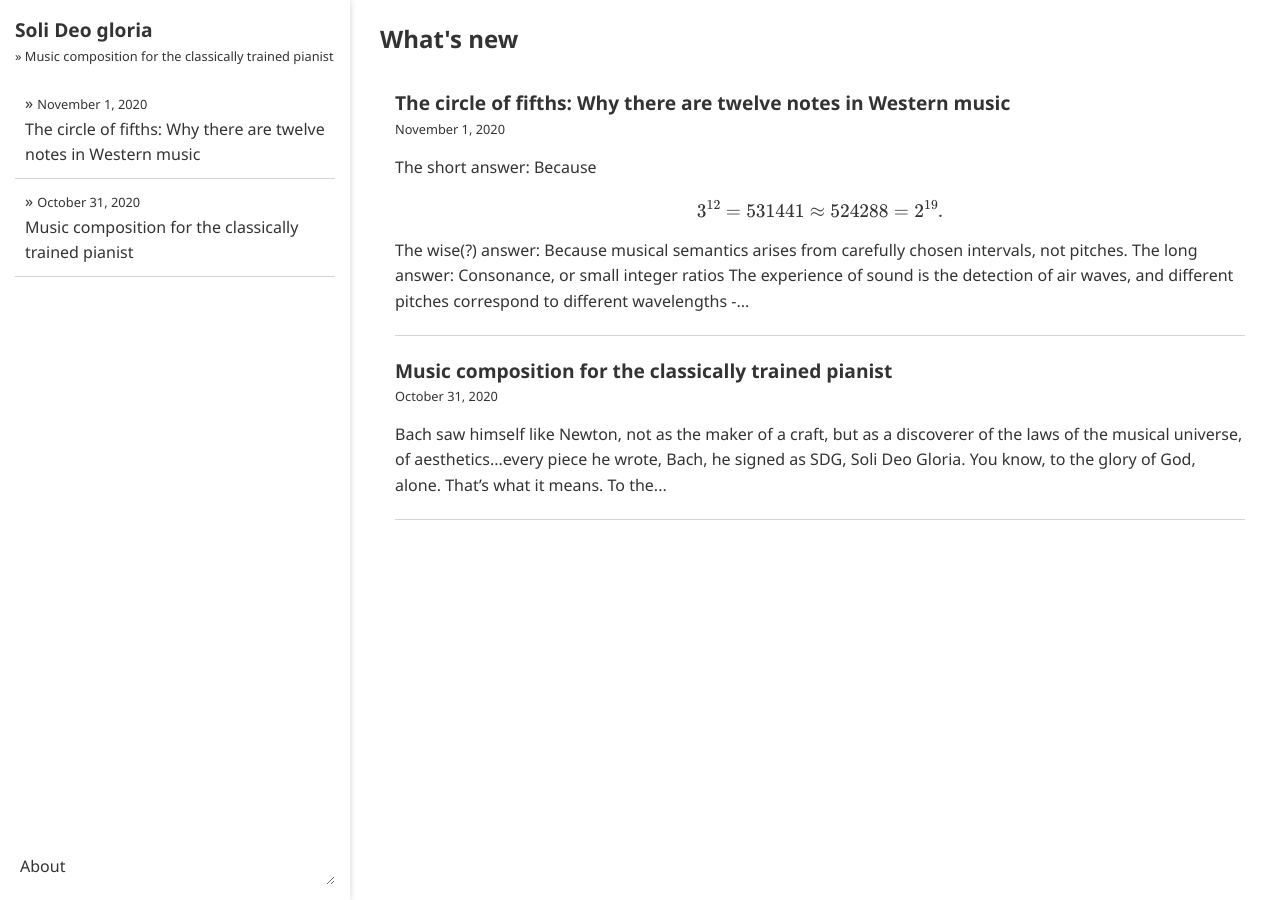
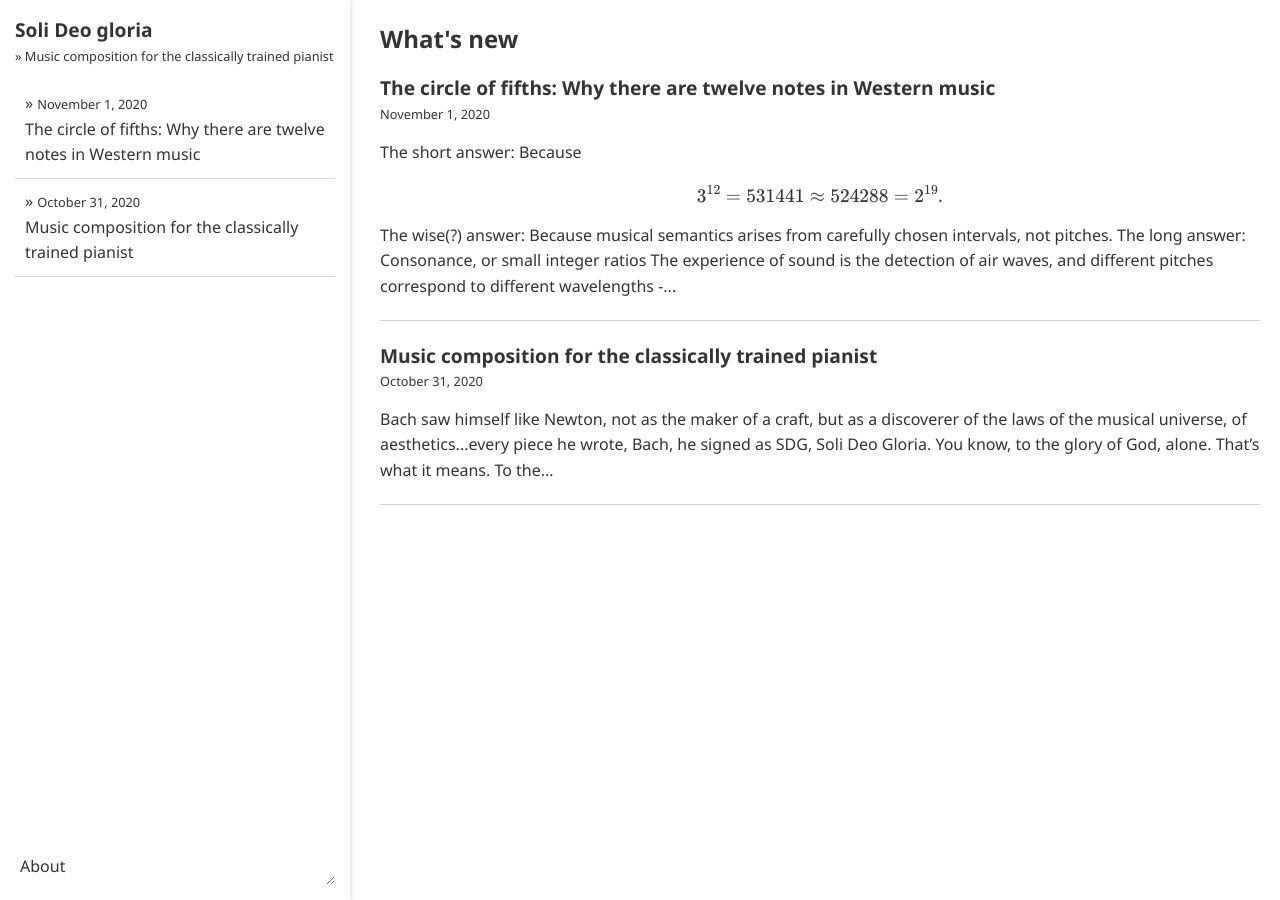
Before and after one commit to ansyblenetwork/sdg, a Jekyll site: the page built from index.html, in a window 1280 px wide and 900 px high. Built offline with Jekyll 4.4.1, drawn with Linux system fonts in a browser that asks for light colours; formulas are drawn with MathJax 3.

Commit message:
Update page.html

```diff
--- a/_layouts/page.html
+++ b/_layouts/page.html
@@ -44,7 +44,7 @@
 				<div class="date-format" style="padding-bottom:15px">{{ page.date | date: "%B %-d, %Y" }}</div>
 			{% endif %}
 
-			<div style="margin:15px; min-height:125vh;">
+			<div class="contentHolder">
 			{{ content }}
 			</div>
 		</div>
```
